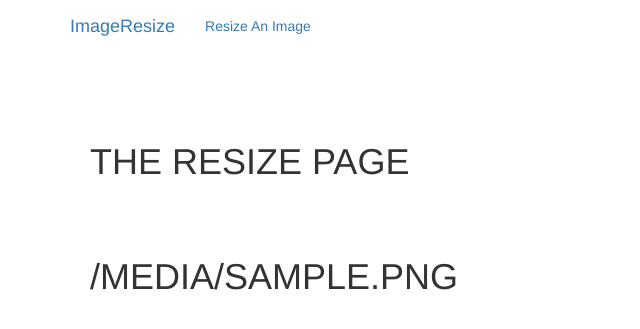
After one commit to idanhovav/imageresize, a Flask app: template templates/resize.html in a window 1280 px wide. The commit adds this page. Shown: the top 329 px of the page, without its empty margins (0-640 px from the left). Run offline with Flask 2, Linux system fonts and the light colour scheme; the template is opened without the code that fills it: most values are stand-ins (such as "Sample title", 1, 10 or a date in 2020); some libraries are stand-ins or nearby versions.

```diff
--- /dev/null
+++ b/overview.txt
@@ -0,0 +1,5 @@
+overview:
+
+- homepage lets you enter a url, sizes, and click resize.
+
+Clicking resize takes you to the resize page, where the picture is. There is a button at the bottom that says resize another image. That takes you back to the home page.
--- a/server.py
+++ b/server.py
@@ -1,14 +1,30 @@
+import os, sys
 from flask import Flask, render_template, g
+import urllib
+import org.apache.commons.io.FilenameUtils;
+import Image
 
 app = Flask(__name__)
 
 @app.route('/')
-def home:
+def home():
 	return render_template('home.html')
 
 @app.route('/resize')
-def resize(image):
+def resize():
 	#resize the goddam image and return it to somewhere
+	IMAGE = [0]
+	return render_template('resize.html', image=IMAGE)
 
+def resize_function(url):
+	filename = url.split('/')[-1].split('#')[0].split('?')[0] #from the internet
+	saveLocation = 'origImgs/' + filename
+	original = open(saveLocation, 'wb')
+	f.write(urllib.urlopen(url).read())
+	f.close()
+	size = 128, 128
+	img = Image.open(saveLocation)
+	img.thumbnail(size, Image.ANTIALIAS)
+	im.save('resizedImgs' + filename)
 if __name__ == '__main__':
 	app.run(debug=True)
--- a/home.html
+++ b/templates/home.html
@@ -1,6 +1,6 @@
 {% extends "layout.html" %}
 {% block content %}
-	<h1> Click on resize an image to begin! </h1>
+	<h1> Enter the url to an image to begin! </h1>
 
 	<h1> the CSS file used to create this website is from <a href='http://www.free-css.com'>Free-CSS</a> </h1>
 {% endblock %}
--- /dev/null
+++ b/templates/resize.html
@@ -0,0 +1,8 @@
+{% extends "layout.html" %}
+{% block content %}
+	<h1> the resize page </h1>
+
+	{% for img in image %}
+		<h1> {{ img }} </h1>
+	{% endfor %}
+{% endblock %}
--- /dev/null
+++ b/templates/result.html
@@ -0,0 +1,3 @@
+{% extends "layout.html" %}
+{% block content %}
+{% endblock %}
```
Also changed, not shown: resize.html (deleted), result.html (deleted), templates/layout.html (renamed from layout.html), 1 other file.
